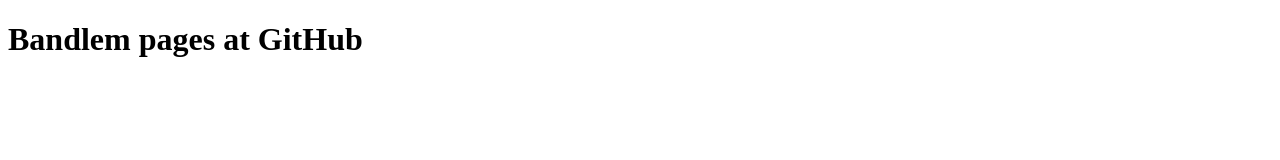
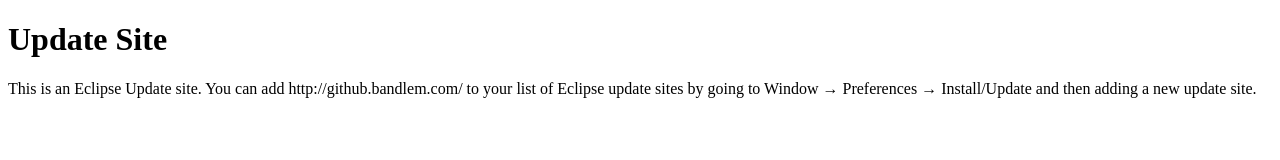
Before and after one commit to bandlem/github.bandlem.com, a plain HTML site: page index.html in a window 1280 px wide. Drawn offline with Linux system fonts and the light colour scheme.

Commit message:
Updated home page

```diff
--- a/index.html
+++ b/index.html
@@ -1,3 +1,9 @@
 <!DOCTYPE html>
-<html><head><title>Bandlem at GitHub</title></head>
-<body><h1>Bandlem pages at GitHub</h1></body></html>
+<html><head><title>Bandlem Limited at GitHub</title></head>
+<body><h1>Update Site</h1>
+<p>
+This is an Eclipse Update site. You can add http://github.bandlem.com/ to your list of
+Eclipse update sites by going to Window &rarr; Preferences &rarr; Install/Update
+and then adding a new update site.</p>
+
+</body></html>
```
